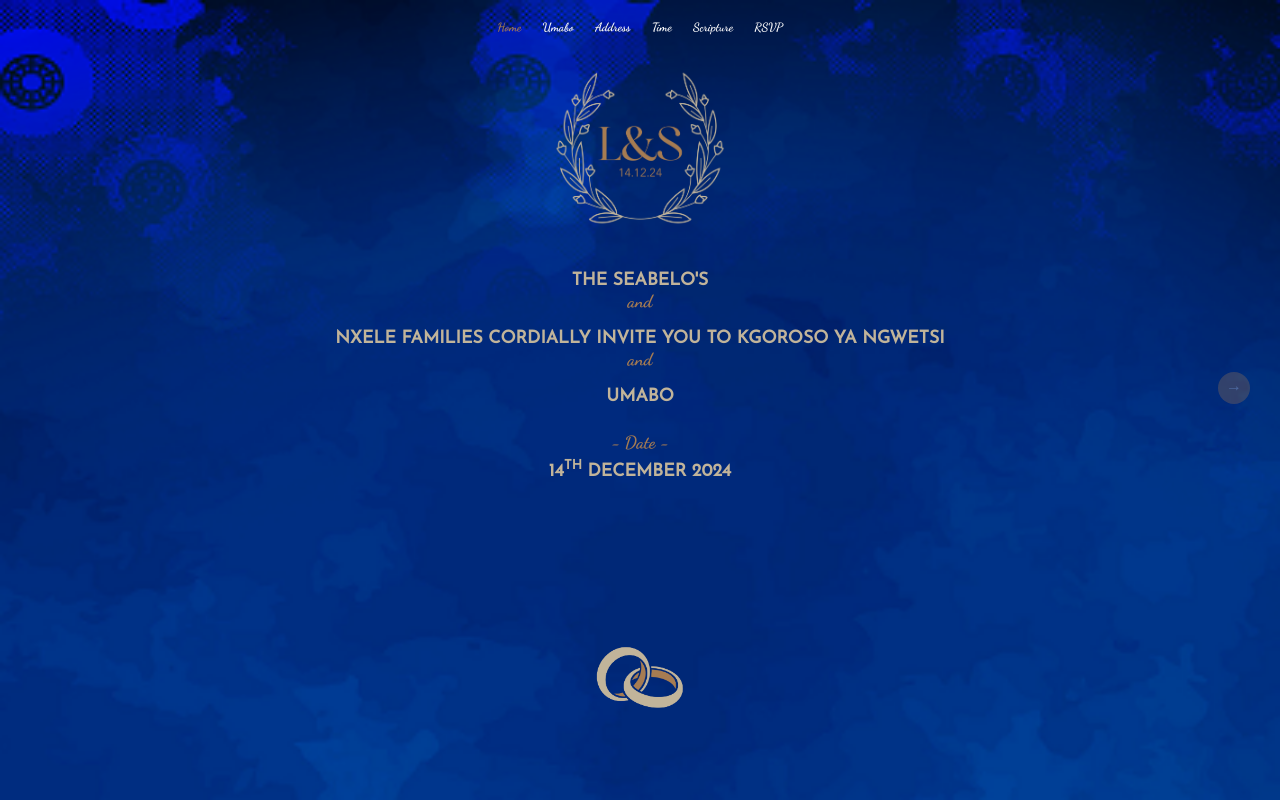
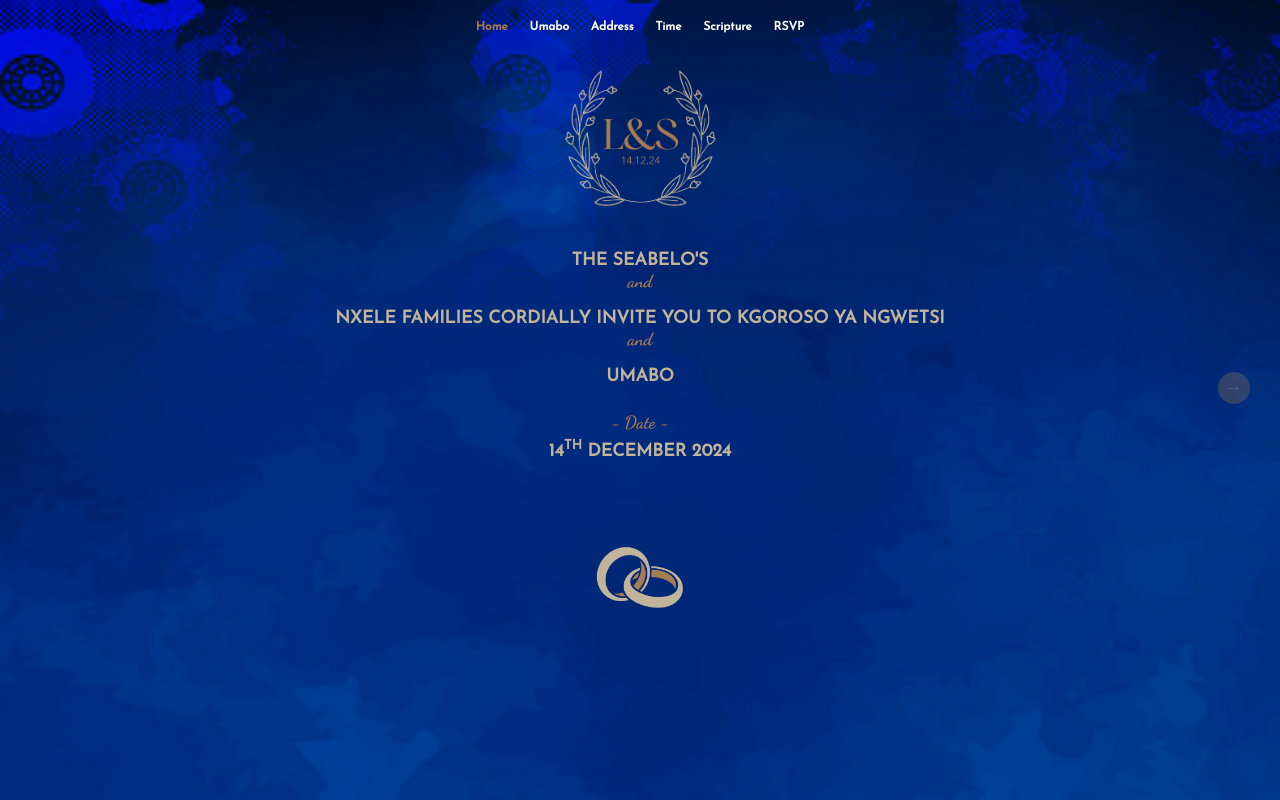
Before and after one commit to ekasi-developer/dev-testing.github.io, a plain HTML site: page index.html in a window 1280 px wide. Drawn offline with Linux system fonts and the light colour scheme.

Commit message:
Small changes

```diff
--- a/assets/css/custom.css
+++ b/assets/css/custom.css
@@ -320,7 +320,7 @@ a:hover {
 
 .page .page-content {
 	width: 100%;
-	min-height: 45vh;
+	min-height: 35vh;
 	display: table;
 	padding: 0px 5px;
 }
@@ -347,8 +347,8 @@ a:hover {
 
 .page.background .page-logo img,
 .page.background .page-logo {
-	width: 200px !important;
-	height: 200px !important;
+	width: 180px !important;
+	height: 180px !important;
 }
 
 .page.background .page-footer img,
@@ -532,7 +532,7 @@ s
 	z-index: 1000;
 	color: #fff;
 	width: 100% !important;
-	font-family: -dancingScript !important;
+	/* font-family: -dancingScript !important; */
 }
 
 .navbar ul {
--- a/index.html
+++ b/index.html
@@ -15,7 +15,7 @@
     <link rel="stylesheet" href="https://cdnjs.cloudflare.com/ajax/libs/font-awesome/6.6.0/css/all.min.css"
         integrity="sha512-Kc323vGBEqzTmouAECnVceyQqyqdsSiqLQISBL29aUW4U/M7pSPA/gEUZQqv1cwx4OnYxTxve5UMg5GT6L4JJg=="
         crossorigin="anonymous" referrerpolicy="no-referrer" />
-    <link rel="stylesheet" type="text/css" href="assets/css/custom.css?v=2" />
+    <link rel="stylesheet" type="text/css" href="assets/css/custom.css?v=3" />
     <script src="assets/js/modernizr.custom.79639.js"></script>
 </head>
 
@@ -148,7 +148,7 @@
                                 </div>
                                 <div class="page-content text-center">
                                     <div class="middle ">
-                                        <h3 class="title font-dancing text-brown"><i>- time -</i></h3>
+                                        <h3 class="title font-dancing text-brown"><i>- Time -</i></h3>
                                         <h3 class="title mb-4">11 AM UMABO 1PM LUNCH AND RECEPTION</h3>
                                         <h3 class="title font-dancing text-brown"><i>- Dress code -</i></h3>
                                         <h3 class="title">TRADITIONAL OR MODERN TRADITIONAL</h3>
```
